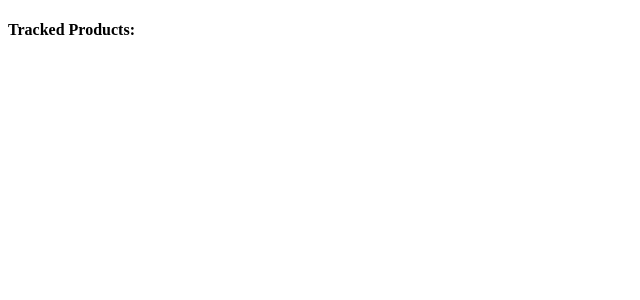
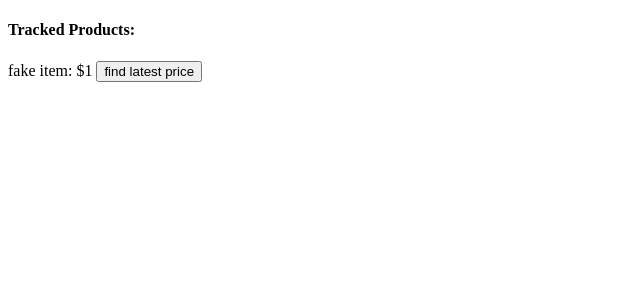
Before and after one commit to zoeheins/dealz, a Next.js app: page / in a window 1280 px wide. Shown: the top 300 px of the page, without its empty margins (0-640 px from the left). Built offline with nearby package versions, Linux system fonts and the light colour scheme.

Commit message:
fix products

```diff
--- a/pages/api/products.ts
+++ b/pages/api/products.ts
@@ -19,7 +19,7 @@ const handler = async (req: NextApiRequest, res: NextApiResponse) => {
       _id: 123,
       url: 'fake-url.com',
       nickname: 'fake item',
-      price: '$1',
+      price: 1,
     },
   ];
   res.status(200).json({ products });
--- a/pages/index.tsx
+++ b/pages/index.tsx
@@ -6,13 +6,15 @@ import ProductComponent from 'components/product';
 function HomePage({ error, products }) {
   return (
     <div>
-      <h4>Tracked Products:</h4>
       {error ? (
         <p>{error}</p>
       ) : (
-        products.map(product => (
-          <ProductComponent product={product} key={product._id} />
-        ))
+        <div>
+          <h4>Tracked Products:</h4>
+          {products.map(product => (
+            <ProductComponent product={product} key={product._id} />
+          ))}
+        </div>
       )}
     </div>
   );
@@ -25,7 +27,9 @@ export async function getServerSideProps() {
   const url = `${baseUrl}/api/products`;
   const res = await fetch(url);
   const json = await res.json();
-  if (!json.products) {
+  if (json.products) {
+    products = json.products;
+  } else {
     error = 'Error fetching products';
   }
 
```
